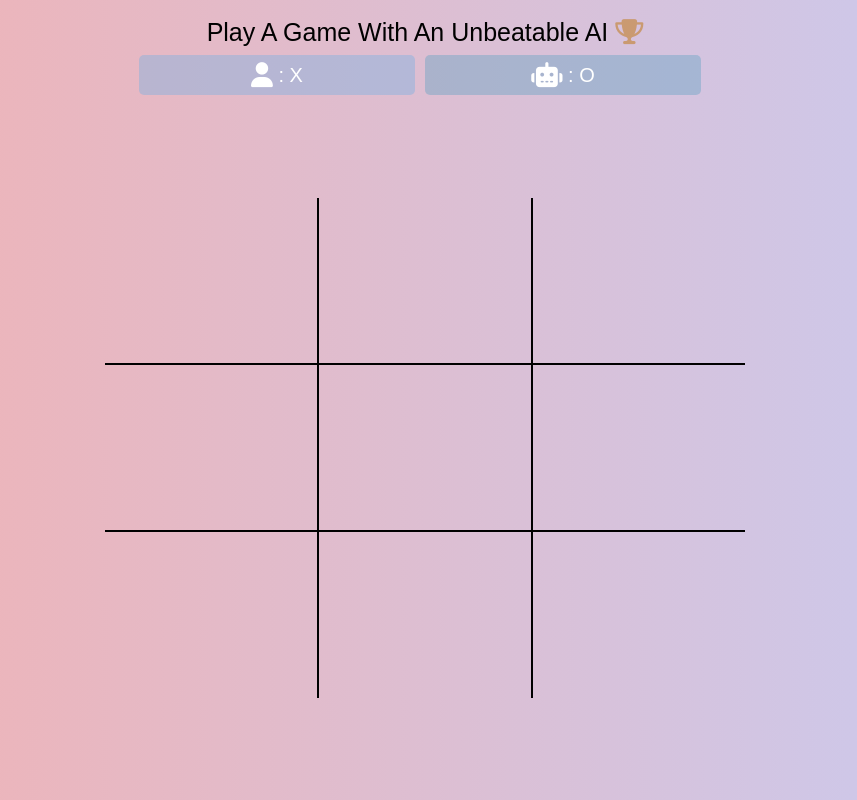
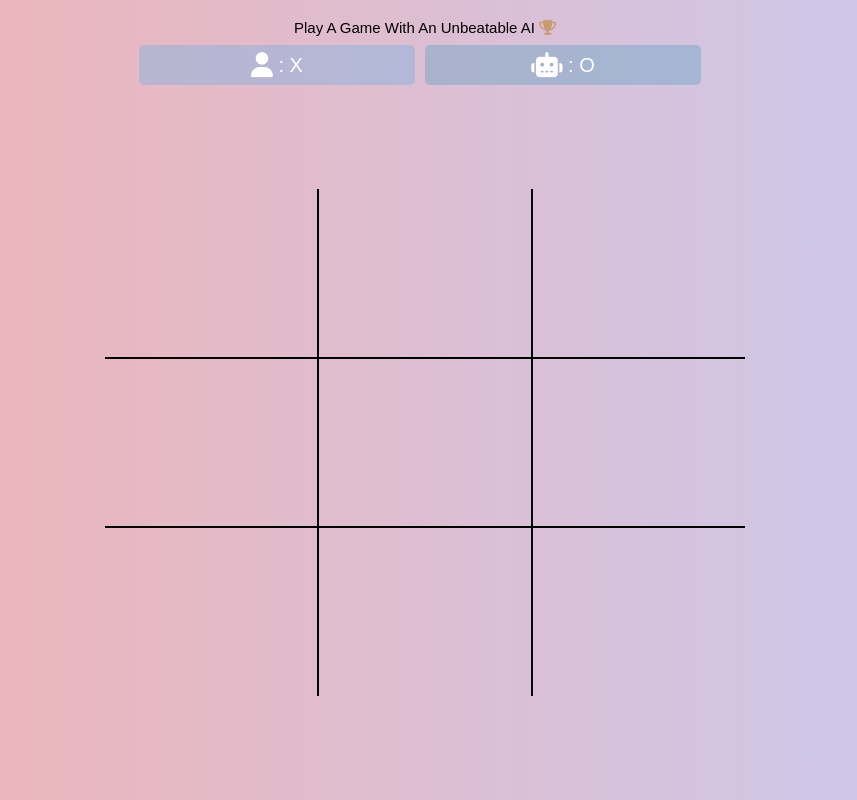
Before and after one commit to owuracoder/tic-tac-toe, a plain HTML site: page index.html in a window 1280 px wide. Shown: the whole page, without its empty margins (215-1072 px from the left). Drawn offline with Linux system fonts and the light colour scheme.

Commit message:
small changes

```diff
--- a/styles.css
+++ b/styles.css
@@ -1,12 +1,6 @@
 :root {
   box-sizing: border-box;
   font-family: arial, sans-serif;
-}
-
-body {
-  overflow: hidden;
-  height: 100vh;
-  width: 100vw;
 }
 
 .grid-container {
@@ -75,7 +69,9 @@ body {
   align-items: center;
   justify-content: center;
   padding-top: 20px;
-  font-size: 25px;
+  font-size: 15px;
+  padding-left: 10px;
+  padding-right: 10px;
 }
 
 .container {
```
Also changed, not shown: 1 other file.
